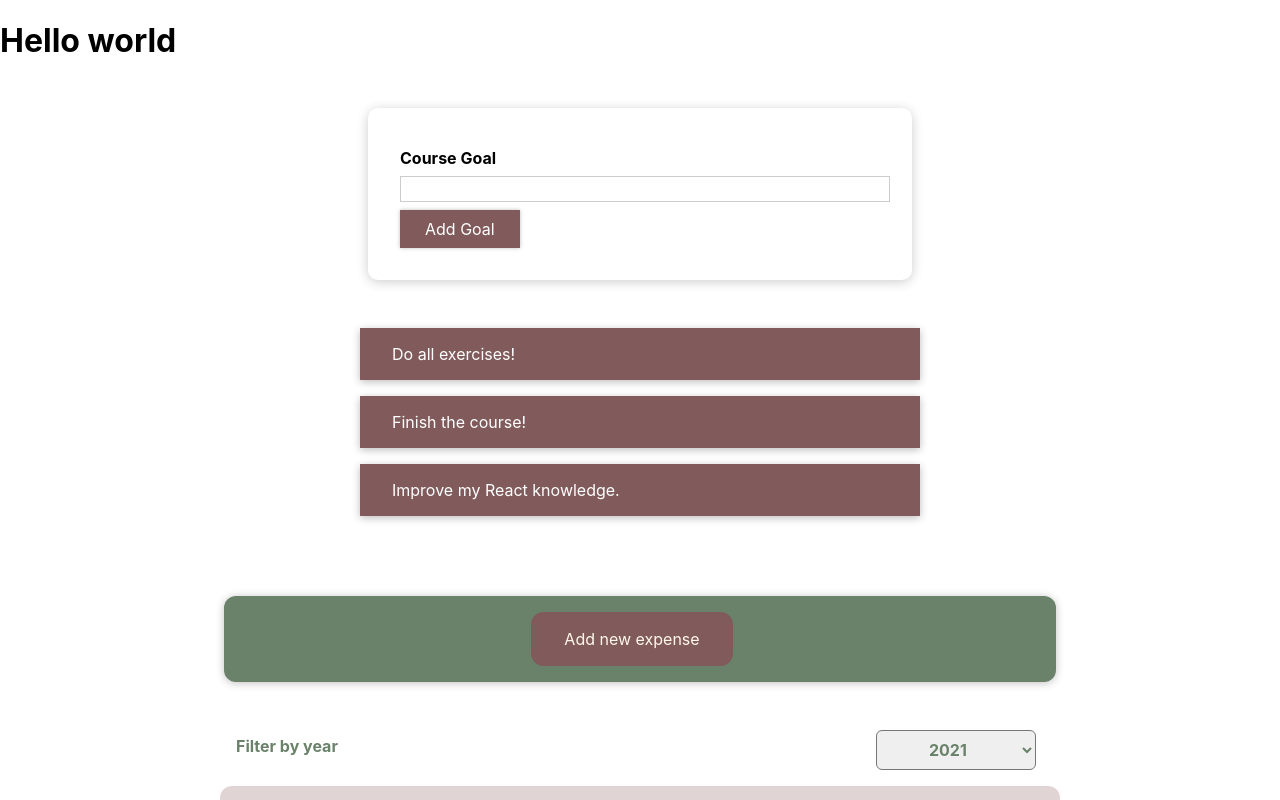
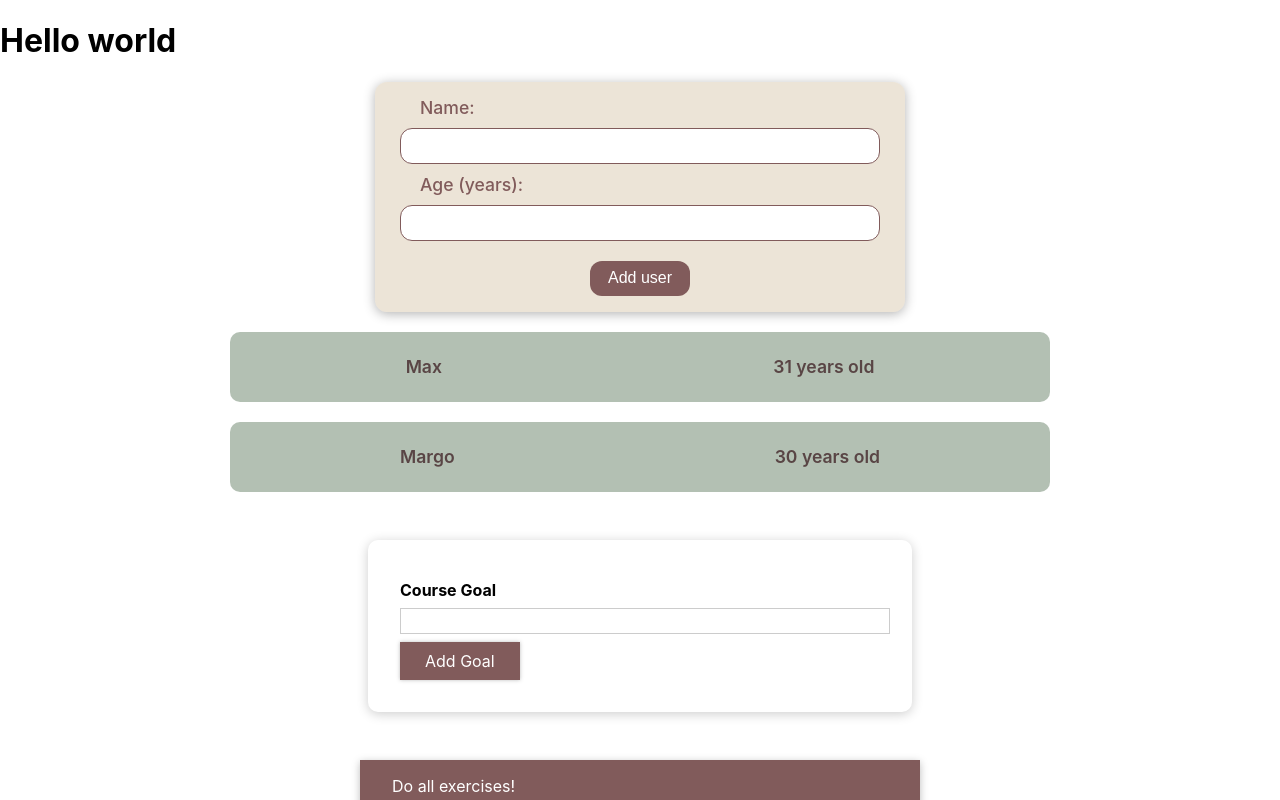
Before and after one commit to V-tyna/React-core-concepts-practice, a React (Create React App) app: page / in a window 1280 px wide. Shown: the top 800 px of the page. Built offline with nearby package versions, Linux system fonts and the light colour scheme.

Commit message:
User and ModalWindow components implemented.

```diff
--- a/src/App.js
+++ b/src/App.js
@@ -2,6 +2,7 @@ import { useState } from 'react';
 import Expenses from './components/Expenses/Expenses';
 import NewExpense from './components/NewExpense/NewExpense';
 import AppStyle from './components/StyleBlock/AppStyle';
+import User from './components/User/User';
 
 function App() {
 	const dummyExpenses = [
@@ -22,6 +23,7 @@ function App() {
       <header>
         <h1>Hello world</h1>
       </header>
+      <User />
       <AppStyle />
       <div className='body-container'>
         <NewExpense onAddExpense={addExpenseHandler} />
--- /dev/null
+++ b/src/components/ModalWindow/ModalWindow.js
@@ -0,0 +1,35 @@
+import { useState } from 'react';
+import Button from '../User/UI/Button';
+
+import styles from './ModalWindow.module.css';
+
+function ModalWindow({ errorContent, onClose }) {
+  const [status, setStatus] = useState(true);
+
+	const closeWindowHandler = () => {
+    onClose();
+		setStatus(false);
+	};
+	console.log('Modal window opened.');
+
+	return (
+		<div className={`${status ? styles['overlay'] : styles['display-none']}`}>
+			<div className={`${status ? styles['modal-container'] : styles['display-none']}`}>
+				<div className={styles['invalid-header']}>
+					<h4>Invalid input</h4>
+				</div>
+				<div className={styles['error-container']}>
+					<div className={styles['text-container']}>
+						<p>{errorContent}</p>
+					</div>
+					<Button
+						textContent={'Okay'}
+						onClickHandler={closeWindowHandler}
+					/>
+				</div>
+			</div>
+		</div>
+	);
+}
+
+export default ModalWindow;
--- /dev/null
+++ b/src/components/ModalWindow/ModalWindow.module.css
@@ -0,0 +1,52 @@
+.overlay {
+	display: block; /* Hidden by default */
+	position: fixed; /* Stay in place */
+	z-index: 1; /* Sit on top */
+	left: 0;
+	top: 0;
+	width: 100%; /* Full width */
+	height: 100%; /* Full height */
+	overflow: auto; /* Enable scroll if needed */
+	background-color: rgb(0, 0, 0); /* Fallback color */
+	background-color: rgba(0, 0, 0, 0.4); /* Black w/ opacity */
+}
+
+.modal-container {
+	position: fixed;
+	top: 15%;
+	left: calc(50% - 250px);
+	width: 500px;
+	height: 220px;
+	border-radius: 13px;
+	z-index: 1000;
+	background-color: white;
+	display: flex;
+	flex-direction: column;
+}
+
+.invalid-header {
+	background-color: #9e7676;
+	border-top-left-radius: 12px;
+	border-top-right-radius: 12px;
+	padding-left: 30px;
+	font-size: 1.1rem;
+	color: white;
+}
+
+.error-container {
+	width: 100%;
+}
+
+.text-container {
+	display: flex;
+	justify-content: flex-start;
+	align-items: center;
+	padding-left: 30px;
+	width: 100%;
+	height: 80px;
+	font-size: large;
+}
+
+.display-none {
+	display: none;
+}
--- /dev/null
+++ b/src/components/User/UI/Button.js
@@ -0,0 +1,16 @@
+import styles from './Button.module.css';
+
+function Button({ textContent, onClickHandler }) {
+	const clickHandler = () => {
+		onClickHandler();
+	}
+	return (
+		<div className={styles['button-area']}>
+			<button type='submit' className={styles['btn']} onClick={clickHandler}>
+				{ textContent }
+			</button>
+		</div>
+	);
+}
+
+export default Button;
--- /dev/null
+++ b/src/components/User/UI/Button.module.css
@@ -0,0 +1,21 @@
+.button-area {
+  width: 100%;
+  height: 40px;
+  display: flex;
+  justify-content: center;
+  margin-top: 10px;
+}
+
+.btn {
+  width: 100px;
+  height: 35px;
+  font-size: 1rem;
+  background-color: #815B5B;
+  color: white;
+  border-radius: 12px;
+  border: none;
+}
+
+.btn:hover {
+  background-color: #698269;
+}
--- /dev/null
+++ b/src/components/User/User.js
@@ -0,0 +1,39 @@
+import { useState } from 'react';
+import ModalWindow from '../ModalWindow/ModalWindow';
+import UserCard from './UserCard';
+import UserForm from './UserForm';
+
+function User() {
+  const [isShow, setIsShow] = useState(false);
+  const [error, setError] = useState(null);
+	const dummyUsers = [
+		{ id: '83fg7r3y98', name: 'Max', age: 31 },
+		{ id: 'd3n292n74f', name: 'Margo', age: 30 },
+	];
+	const [users, setUsers] = useState(dummyUsers);
+
+  const errorHandler = (err) => {
+    setIsShow(true);
+    setError(err);
+  }
+	const setUserData = (data) => {
+		setUsers((prev) => [data, ...prev]);
+	};
+
+  const closeHandler = () => {
+    setIsShow(false);
+    setError(null);
+    console.log('Modal window closed.');
+  }
+	return (
+		<div>
+			{ isShow ? <ModalWindow errorContent={error} onClose={closeHandler}/> : null}
+			<UserForm onSetUserData={setUserData} onError={errorHandler}/>
+			{users.map((user) => (
+				<UserCard key={user.id} user={user} />
+			))}
+		</div>
+	);
+}
+
+export default User;
--- /dev/null
+++ b/src/components/User/UserCard.js
@@ -0,0 +1,12 @@
+import styles from './UserCard.module.css';
+
+function UserCard({ user }) {
+	return (
+			<div className={styles['user-card']}>
+				<div>{user.name}</div>
+				<div>{user.age} years old</div>
+			</div>
+	);
+}
+
+export default UserCard;
--- /dev/null
+++ b/src/components/User/UserCard.module.css
@@ -0,0 +1,15 @@
+.user-card {
+    display: flex;
+    height: 50px;
+    width: 50rem;
+    border-radius: 10px;
+    background-color: #69826980;
+    align-items: center;
+    justify-content: space-around;
+    margin: 10px;
+    padding: 10px;
+    margin: 20px auto;
+    color: #594545;
+    font-size: 1.1rem;
+    font-weight: 600;
+}
--- /dev/null
+++ b/src/components/User/UserForm.js
@@ -0,0 +1,51 @@
+import { useState } from 'react';
+import Button from './UI/Button';
+
+import styles from './UserForm.module.css';
+
+function UserForm({ onSetUserData, onError }) {
+  const [name, setName] = useState('');
+  const [age, setAge] = useState('');
+
+  const ageInputHandler = (e) => {
+    setAge(+e.target.value);
+  };
+
+  const nameInputHandler = (e) => {
+    setName(e.target.value.trim());
+  };
+
+  const userFormHandler = (e) => {
+    e.preventDefault();
+    if (age < 1 || age > 120) {
+      onError('User age should be greater than 1 and less than 120.');
+      return;
+    }
+    if (name.length < 1) {
+      onError('User name filed can\'t be empty.');
+      return;
+    }
+    const userData = {
+      name, age, id: new Date().toLocaleString()
+    };
+    setAge('');
+    setName('');
+    onSetUserData(userData);
+  };
+
+  const addUser = () => {
+    console.log('User form submitted.');
+  }
+
+	return (
+		<form onSubmit={userFormHandler} className={styles['user-form-control']}>
+			<label>Name: </label>
+			<input onChange={nameInputHandler} value={name} />
+			<label>Age (years): </label>
+			<input type='number' onChange={ageInputHandler} value={age} />
+      <Button textContent={'Add user'} onClickHandler={addUser}/>
+		</form>
+	);
+}
+
+export default UserForm;
--- /dev/null
+++ b/src/components/User/UserForm.module.css
@@ -0,0 +1,31 @@
+.user-form-control {
+  display: flex;
+  justify-content: center;
+  flex-direction: column;
+  width: 500px;
+  height: 200px;
+  background-color: #b99b6b44;
+  border-radius: 12px;
+  margin: 20px auto;
+  padding: 15px;
+  box-shadow: 0 2px 12px rgb(0 0 0 / 30%);
+}
+
+.user-form-control input {
+  height: 35px;
+  border: 1px solid #815B5B;
+  border-radius: 12px;
+  margin: 10px;
+  outline: none;
+}
+
+.user-form-control input:focus {
+  background-color: #b99b6b52;
+}
+
+.user-form-control label {
+  color: #815B5B;
+  font-size: 1.1rem;
+  font-weight: 500;
+  margin-left: 30px;
+}
```
